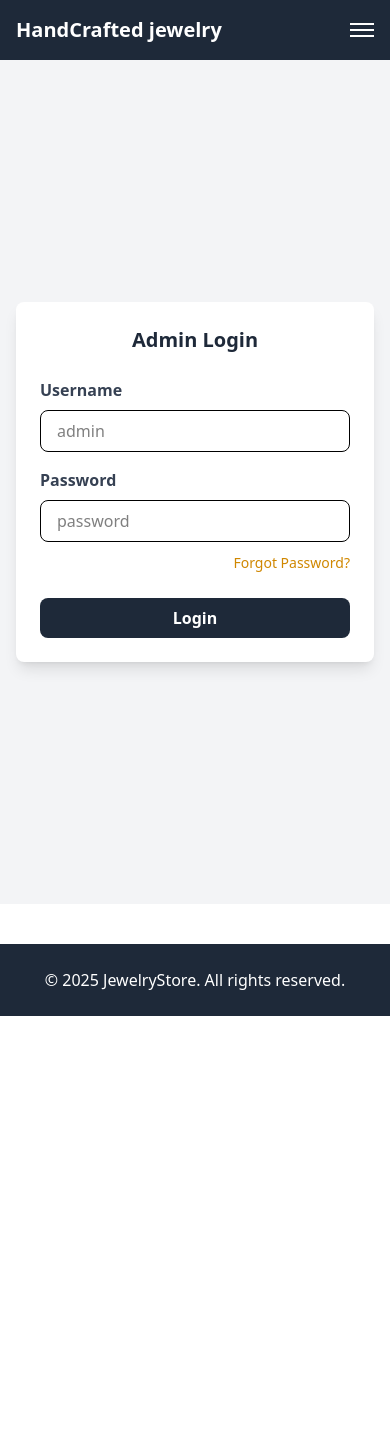
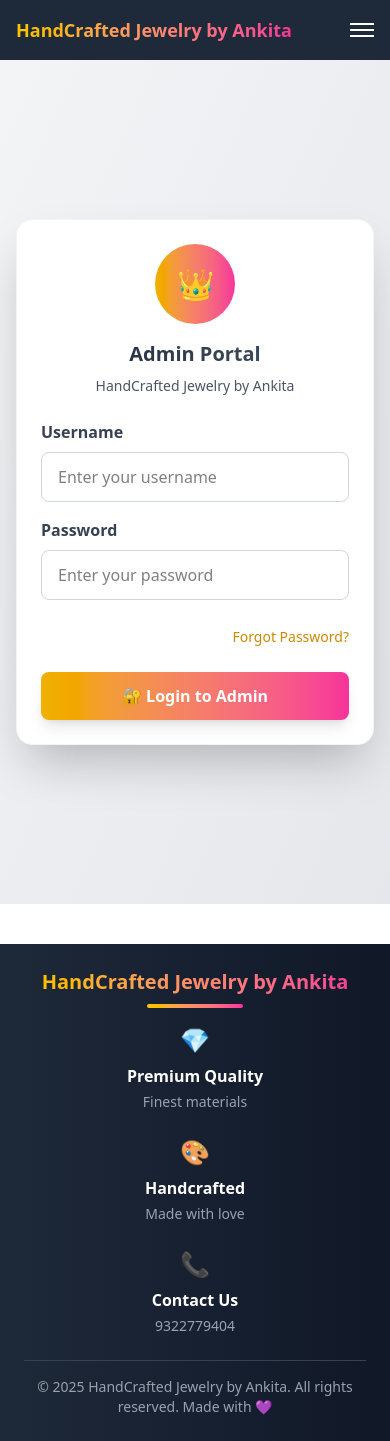
Before and after one commit to GholapAnkita/jwellaryproject, a React (Vite) app in the folder frontend/: page /admin in a window 390 px wide. Before the commit the page ends 1016 px from the top, so only its background shows below. Built offline with nearby package versions, Linux system fonts and the light colour scheme; no server answers.

Commit message:
redesigning mobile view again

```diff
--- a/frontend/src/Components/Footer.jsx
+++ b/frontend/src/Components/Footer.jsx
@@ -2,8 +2,39 @@ import React from "react";
 
 const Footer = () => {
   return (
-    <footer className="bg-gray-800 text-white p-6 mt-10 text-center">
-      © 2025 JewelryStore. All rights reserved.
+    <footer className="bg-gradient-to-r from-gray-800 to-gray-900 text-white p-6 md:p-8 mt-10">
+      <div className="container mx-auto text-center">
+        <div className="mb-4">
+          <h3 className="text-xl md:text-2xl font-bold bg-gradient-to-r from-yellow-400 to-pink-500 bg-clip-text text-transparent mb-2">
+            HandCrafted Jewelry by Ankita
+          </h3>
+          <div className="w-24 h-1 bg-gradient-to-r from-yellow-400 to-pink-500 mx-auto rounded-full"></div>
+        </div>
+
+        <div className="grid grid-cols-1 md:grid-cols-3 gap-6 max-w-4xl mx-auto mb-6">
+          <div className="text-center">
+            <div className="text-2xl mb-2">💎</div>
+            <h4 className="font-semibold mb-1">Premium Quality</h4>
+            <p className="text-sm text-gray-400">Finest materials</p>
+          </div>
+          <div className="text-center">
+            <div className="text-2xl mb-2">🎨</div>
+            <h4 className="font-semibold mb-1">Handcrafted</h4>
+            <p className="text-sm text-gray-400">Made with love</p>
+          </div>
+          <div className="text-center">
+            <div className="text-2xl mb-2">📞</div>
+            <h4 className="font-semibold mb-1">Contact Us</h4>
+            <p className="text-sm text-gray-400">9322779404</p>
+          </div>
+        </div>
+
+        <div className="border-t border-gray-700 pt-4">
+          <p className="text-sm text-gray-400">
+            © 2025 HandCrafted Jewelry by Ankita. All rights reserved. Made with 💜
+          </p>
+        </div>
+      </div>
     </footer>
   );
 };
--- a/frontend/src/Components/Navbar.jsx
+++ b/frontend/src/Components/Navbar.jsx
@@ -6,7 +6,9 @@ const Navbar = () => {
 
   return (
     <nav className="bg-gray-800 text-white p-4 flex justify-between items-center sticky top-0 z-50">
-      <div className="text-xl md:text-2xl font-bold">HandCrafted jewelry</div>
+      <div className="text-lg sm:text-xl md:text-2xl font-bold bg-gradient-to-r from-yellow-400 to-pink-500 bg-clip-text text-transparent">
+        HandCrafted Jewelry by Ankita
+      </div>
 
       {/* Mobile menu button */}
       <button
--- a/frontend/src/Components/ProductCard.jsx
+++ b/frontend/src/Components/ProductCard.jsx
@@ -2,17 +2,24 @@ import React from "react";
 
 const ProductCard = ({ product }) => {
   return (
-    <div className="border rounded-lg shadow-lg overflow-hidden transform hover:scale-105 transition duration-300 bg-white w-full max-w-sm mx-auto">
-      <img
-       src={product.image?.replace('http://localhost:5000', import.meta.env.VITE_API_URL)}
-        alt={product.name}
-        className="w-full h-48 md:h-64 object-cover"
-      />
-      <div className="p-3 md:p-4 text-center">
-        <h2 className="font-bold text-base md:text-lg">{product.name}</h2>
-        <p className="mt-2 font-semibold text-yellow-600 text-sm md:text-base">₹{product.price}</p>
-        <button className="mt-3 bg-yellow-500 text-white px-3 py-2 md:px-4 rounded hover:bg-yellow-600 transition text-sm md:text-base">
-          Add to Cart
+    <div className="border rounded-xl shadow-lg overflow-hidden transform hover:scale-105 transition duration-300 bg-white w-full max-w-sm mx-auto hover:shadow-2xl group">
+      <div className="relative overflow-hidden">
+        <img
+         src={product.image?.replace('http://localhost:5000', import.meta.env.VITE_API_URL)}
+          alt={product.name}
+          className="w-full h-48 md:h-64 object-cover group-hover:scale-110 transition duration-500"
+        />
+        <div className="absolute top-2 right-2 bg-white bg-opacity-90 px-2 py-1 rounded-full">
+          <span className="text-xs font-semibold text-pink-600">{product.category}</span>
+        </div>
+      </div>
+      <div className="p-4 md:p-5 text-center">
+        <h2 className="font-bold text-base md:text-lg text-gray-800 mb-2">{product.name}</h2>
+        <div className="flex items-center justify-center mb-3">
+          <span className="text-2xl md:text-3xl font-bold bg-gradient-to-r from-yellow-600 to-pink-600 bg-clip-text text-transparent">₹{product.price}</span>
+        </div>
+        <button className="w-full bg-gradient-to-r from-yellow-500 to-pink-500 text-white px-4 py-2 md:py-3 rounded-full hover:from-yellow-600 hover:to-pink-600 transition duration-300 transform hover:scale-105 font-semibold shadow-md">
+          🛍️ Add to Cart
         </button>
       </div>
     </div>
--- a/frontend/src/Pages/AdminLogin.jsx
+++ b/frontend/src/Pages/AdminLogin.jsx
@@ -80,11 +80,17 @@ const AdminLogin = () => {
   };
 
   return (
-    <div className="flex justify-center items-center min-h-screen bg-gray-100 relative p-4">
-      <div className="bg-white p-6 md:p-8 rounded-lg shadow-lg w-full max-w-md">
-        <h2 className="text-xl md:text-2xl font-bold mb-6 text-center text-gray-800">
-          Admin Login
-        </h2>
+    <div className="flex justify-center items-center min-h-screen bg-gradient-to-br from-gray-100 to-gray-200 relative p-4">
+      <div className="bg-white p-6 md:p-8 rounded-2xl shadow-2xl w-full max-w-md border border-gray-100">
+        <div className="text-center mb-6">
+          <div className="w-20 h-20 bg-gradient-to-r from-yellow-500 to-pink-500 rounded-full mx-auto mb-4 flex items-center justify-center">
+            <span className="text-3xl">👑</span>
+          </div>
+          <h2 className="text-xl md:text-2xl font-bold bg-gradient-to-r from-gray-800 to-gray-600 bg-clip-text text-transparent">
+            Admin Portal
+          </h2>
+          <p className="text-sm text-gray-600 mt-2">HandCrafted Jewelry by Ankita</p>
+        </div>
         <form onSubmit={handleLogin}>
           <div className="mb-4">
             <label className="block text-gray-700 font-semibold mb-2">
@@ -92,22 +98,22 @@ const AdminLogin = () => {
             </label>
             <input
               type="text"
-              className="w-full px-4 py-2 border rounded-lg focus:outline-none focus:ring-2 focus:ring-yellow-500"
+              className="w-full px-4 py-3 border border-gray-300 rounded-lg focus:outline-none focus:ring-2 focus:ring-yellow-500 focus:border-transparent"
               value={username}
               onChange={(e) => setUsername(e.target.value)}
-              placeholder="admin"
+              placeholder="Enter your username"
             />
           </div>
-          <div className="mb-2">
+          <div className="mb-6">
             <label className="block text-gray-700 font-semibold mb-2">
               Password
             </label>
             <input
               type="password"
-              className="w-full px-4 py-2 border rounded-lg focus:outline-none focus:ring-2 focus:ring-yellow-500"
+              className="w-full px-4 py-3 border border-gray-300 rounded-lg focus:outline-none focus:ring-2 focus:ring-yellow-500 focus:border-transparent"
               value={password}
               onChange={(e) => setPassword(e.target.value)}
-              placeholder="password"
+              placeholder="Enter your password"
             />
           </div>
 
@@ -124,9 +130,9 @@ const AdminLogin = () => {
           {error && <p className="text-red-500 text-sm mb-4">{error}</p>}
           <button
             type="submit"
-            className="w-full bg-gray-800 text-white py-2 rounded-lg hover:bg-gray-700 transition font-bold"
+            className="w-full bg-gradient-to-r from-yellow-500 to-pink-500 text-white py-3 rounded-lg hover:from-yellow-600 hover:to-pink-600 transition duration-300 font-bold shadow-lg transform hover:scale-105"
           >
-            Login
+            🔐 Login to Admin
           </button>
         </form>
       </div>
--- a/frontend/src/Pages/Home.jsx
+++ b/frontend/src/Pages/Home.jsx
@@ -3,15 +3,59 @@ import { Link } from "react-router-dom";
 
 const Home = () => {
   return (
-    <div className="text-center py-12 md:py-28 px-4 bg-gradient-to-r from-pink-100 to-yellow-100 min-h-screen flex flex-col justify-center">
-      <h1 className="text-3xl md:text-5xl font-bold mb-4 animate-bounce">Welcome to HandCrafted JewelryStore</h1>
-      <p className="mb-6 text-base md:text-lg text-gray-700 px-4">Beautiful handcrafted jewelry for every occasion</p>
-      <Link
-        to="/products"
-        className="bg-yellow-500 text-white px-6 md:px-8 py-3 md:py-4 rounded-lg hover:bg-yellow-600 transition duration-300 mx-auto"
-      >
-        Shop Now
-      </Link>
+    <div className="text-center py-8 sm:py-12 md:py-28 px-4 bg-gradient-to-br from-pink-50 via-yellow-50 to-purple-50 min-h-screen flex flex-col justify-center relative overflow-hidden">
+      {/* Background decorative elements */}
+      <div className="absolute top-10 left-10 w-20 h-20 bg-yellow-300 rounded-full opacity-20 animate-pulse"></div>
+      <div className="absolute bottom-20 right-10 w-32 h-32 bg-pink-300 rounded-full opacity-20 animate-pulse"></div>
+      <div className="absolute top-1/2 left-1/4 w-16 h-16 bg-purple-300 rounded-full opacity-20 animate-pulse"></div>
+
+      {/* Main content */}
+      <div className="relative z-10">
+        <div className="mb-6">
+          <h1 className="text-2xl sm:text-3xl md:text-5xl font-bold mb-2 animate-bounce bg-gradient-to-r from-yellow-600 via-pink-600 to-purple-600 bg-clip-text text-transparent">
+            HandCrafted Jewelry by Ankita
+          </h1>
+          <div className="w-24 h-1 bg-gradient-to-r from-yellow-400 to-pink-500 mx-auto rounded-full"></div>
+        </div>
+
+        <p className="mb-6 text-sm sm:text-base md:text-lg text-gray-700 px-4 max-w-2xl mx-auto">
+          ✨ Beautiful handcrafted jewelry for every occasion ✨
+        </p>
+
+        <div className="flex flex-col sm:flex-row gap-4 justify-center items-center mb-8">
+          <Link
+            to="/products"
+            className="bg-gradient-to-r from-yellow-500 to-pink-500 text-white px-6 sm:px-8 py-3 sm:py-4 rounded-full hover:from-yellow-600 hover:to-pink-600 transition duration-300 transform hover:scale-105 shadow-lg font-semibold"
+          >
+            🛍️ Shop Now
+          </Link>
+          <Link
+            to="/about"
+            className="border-2 border-pink-500 text-pink-600 px-6 sm:px-8 py-3 sm:py-4 rounded-full hover:bg-pink-50 transition duration-300 transform hover:scale-105 font-semibold"
+          >
+            📖 About Us
+          </Link>
+        </div>
+
+        {/* Feature highlights */}
+        <div className="grid grid-cols-1 sm:grid-cols-3 gap-4 max-w-4xl mx-auto mt-12">
+          <div className="bg-white bg-opacity-80 p-4 rounded-lg shadow-md backdrop-blur-sm">
+            <div className="text-2xl mb-2">💎</div>
+            <h3 className="font-semibold text-gray-800">Premium Quality</h3>
+            <p className="text-sm text-gray-600">Finest materials</p>
+          </div>
+          <div className="bg-white bg-opacity-80 p-4 rounded-lg shadow-md backdrop-blur-sm">
+            <div className="text-2xl mb-2">🎨</div>
+            <h3 className="font-semibold text-gray-800">Handcrafted</h3>
+            <p className="text-sm text-gray-600">Made with love</p>
+          </div>
+          <div className="bg-white bg-opacity-80 p-4 rounded-lg shadow-md backdrop-blur-sm">
+            <div className="text-2xl mb-2">🚚</div>
+            <h3 className="font-semibold text-gray-800">Fast Delivery</h3>
+            <p className="text-sm text-gray-600">Quick shipping</p>
+          </div>
+        </div>
+      </div>
     </div>
   );
 };
--- a/frontend/src/Pages/Products.jsx
+++ b/frontend/src/Pages/Products.jsx
@@ -49,8 +49,14 @@ const Products = () => {
   };
 
   return (
-    <div className="container mx-auto py-10 px-4">
-      <h2 className="text-3xl font-bold text-center mb-8 text-gray-800">Our Collection</h2>
+    <div className="container mx-auto py-8 sm:py-10 px-4 bg-gradient-to-br from-pink-50 via-yellow-50 to-purple-50 min-h-screen">
+      <div className="text-center mb-8">
+        <h2 className="text-2xl sm:text-3xl md:text-4xl font-bold mb-4 bg-gradient-to-r from-yellow-600 via-pink-600 to-purple-600 bg-clip-text text-transparent">
+          Our Exclusive Collection
+        </h2>
+        <div className="w-32 h-1 bg-gradient-to-r from-yellow-400 to-pink-500 mx-auto rounded-full mb-6"></div>
+        <p className="text-gray-600 max-w-2xl mx-auto">Discover our handcrafted jewelry pieces, each made with love and attention to detail</p>
+      </div>
       {products.length === 0 ? (
         <p className="text-center text-gray-500">No products found.</p>
       ) : (
```
